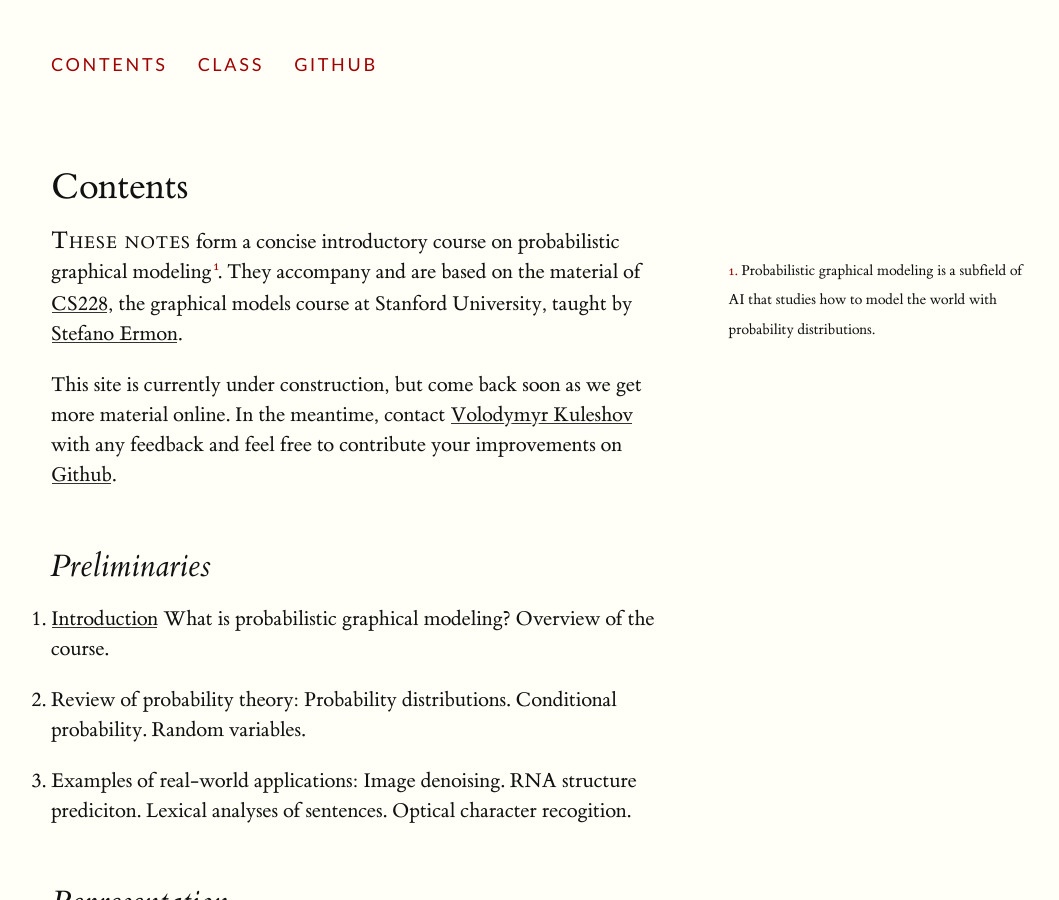
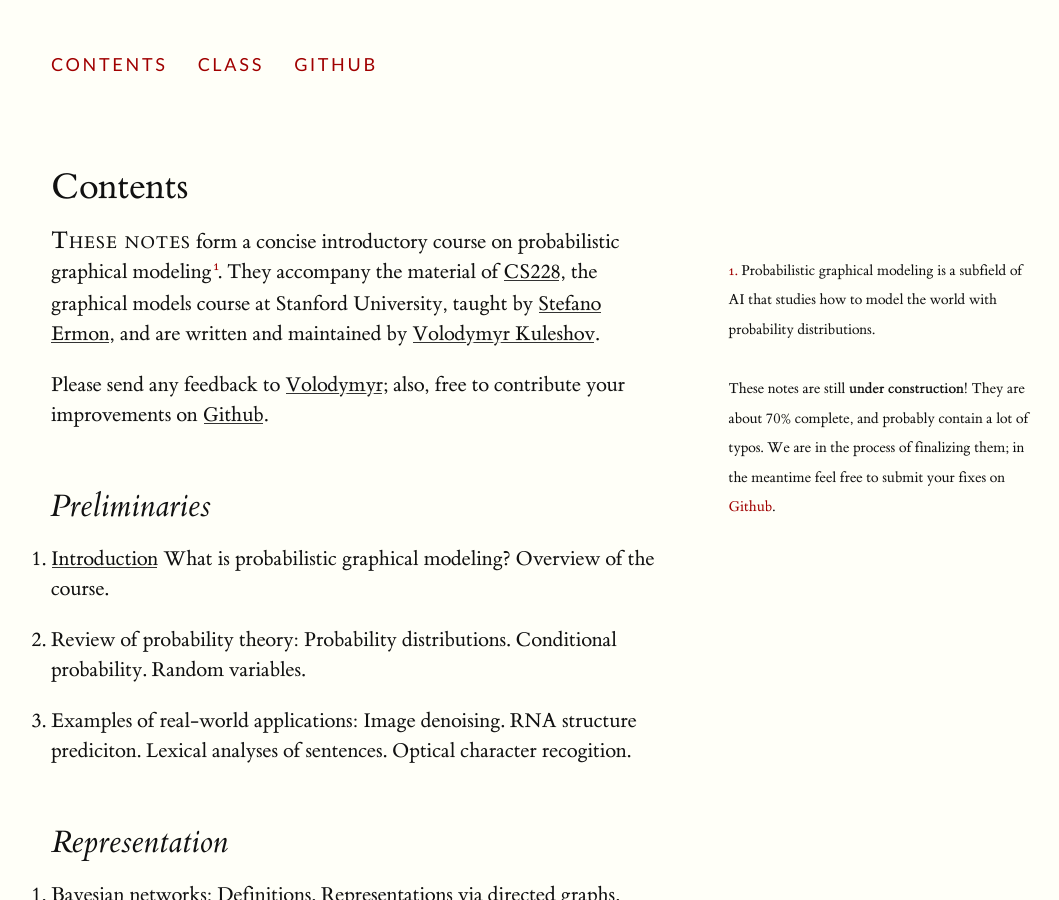
Before and after one commit to ermongroup/cs228-notes, a Jekyll site: the page built from index.md, in a window 1280 px wide and 900 px high. Shown: the whole window, without its empty margins (109-1168 px from the left). Built offline with Jekyll 4.4.1, drawn with Linux system fonts in a browser that asks for light colours.

Commit message:
main page edits

```diff
--- a/index.md
+++ b/index.md
@@ -3,10 +3,12 @@ layout: post
 title: Contents
 ---
 {% newthought 'These notes'%} form a concise introductory course on probabilistic graphical modeling{% sidenote 1 'Probabilistic graphical modeling is a subfield of AI that studies how to model the world with probability distributions.'%}.
-They accompany and are based on the material of [CS228](http://cs.stanford.edu/~ermon/cs228/index.html), the graphical models course at Stanford University, taught by [Stefano Ermon](http://cs.stanford.edu/~ermon/).
+They accompany the material of [CS228](http://cs.stanford.edu/~ermon/cs228/index.html), the graphical models course at Stanford University, taught by [Stefano Ermon](http://cs.stanford.edu/~ermon/), and are written and maintained by [Volodymyr Kuleshov](http://www.stanford.edu/~kuleshov).
 
-This site is currently under construction, but come back soon as we get more material online.
-In the meantime, contact [Volodymyr Kuleshov](http://www.stanford.edu/~kuleshov) with any feedback and feel free to contribute your improvements on [Github](https://github.com/kuleshov/cs228-notes).
+{% marginnote 'mn-id-whatever' 'These notes are still **under construction**!
+They are about 70% complete, and probably contain a lot of typos.
+We are in the process of finalizing them; in the meantime feel free to submit your fixes on [Github](https://github.com/kuleshov/cs228-notes).'%}
+Please send any feedback to [Volodymyr](http://www.stanford.edu/~kuleshov); also, free to contribute your improvements on [Github](https://github.com/kuleshov/cs228-notes).
 
 ## Preliminaries
 
```
